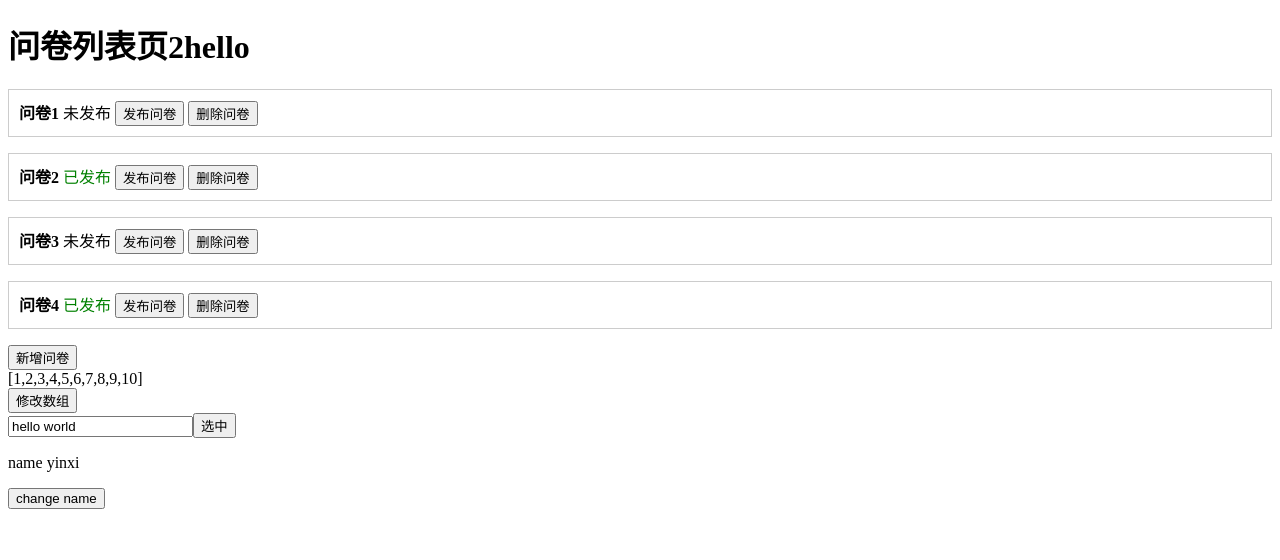
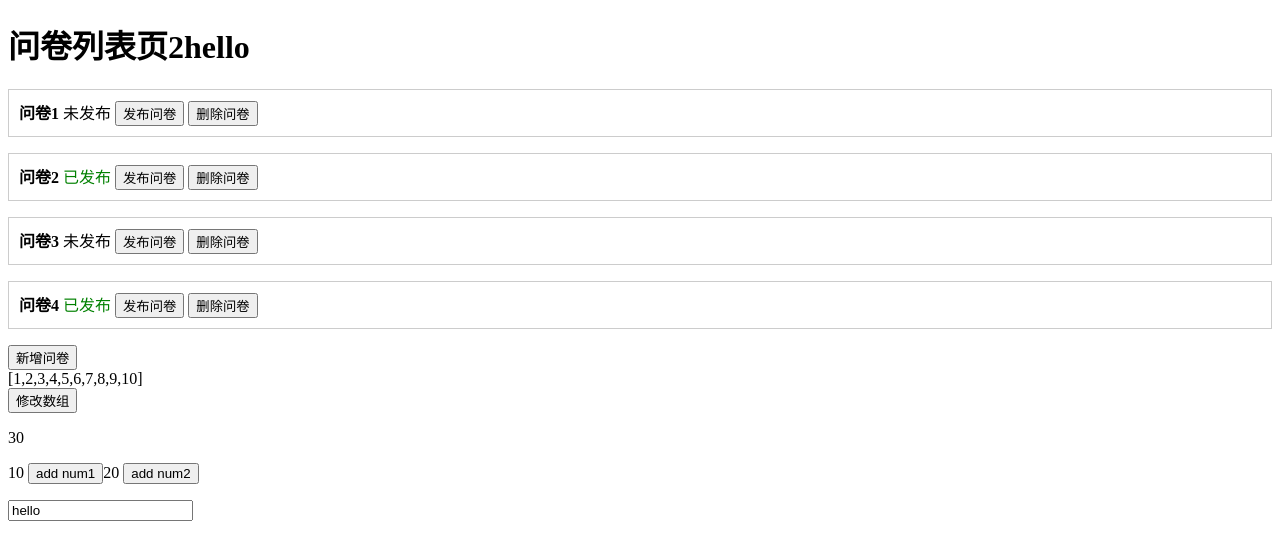
Before and after one commit to yinxi0607/wenjuanxing, a React (Vite) app: page / in a window 1280 px wide. Shown: the top 560 px of the page. Built offline with nearby package versions, Linux system fonts and the light colour scheme.

Commit message:
add useMemo

```diff
--- a/src/App.tsx
+++ b/src/App.tsx
@@ -1,11 +1,13 @@
 import List2 from "./List2.tsx";
-import UseRefDemo from "./UseRefDemo.tsx";
+// import UseRefDemo from "./UseRefDemo.tsx";
+import UseMemo from "./UseMemo.tsx";
 
 function App() {
     return (
         <>
             <List2/>
-            <UseRefDemo/>
+            {/*<UseRefDemo/>*/}
+            <UseMemo/>
         </>
 
     )
--- /dev/null
+++ b/src/UseMemo.tsx
@@ -0,0 +1,25 @@
+import {FC, useMemo, useState} from 'react';
+
+const UseMemo: FC = () => {
+    const [num1,setNum1] = useState(10)
+    const [num2,setNum2] = useState(20)
+    const [text,setText] = useState('hello')
+    const sum = useMemo(() => {
+        return num1+num2
+    },[num1,num2])
+    return (
+        <>
+            <p>{sum}</p>
+            <p>
+                {num1} <button onClick={()=>{setNum1(num1+1)}}> add num1</button>
+                {num2} <button onClick={()=>{setNum2(num2+1)}}> add num2</button>
+            </p>
+            <div>
+                {/* form 组件，受控组件 */}
+                <input onChange={e => setText(e.target.value)} value={text}/>
+            </div>
+        </>
+    );
+};
+
+export default UseMemo;
```
